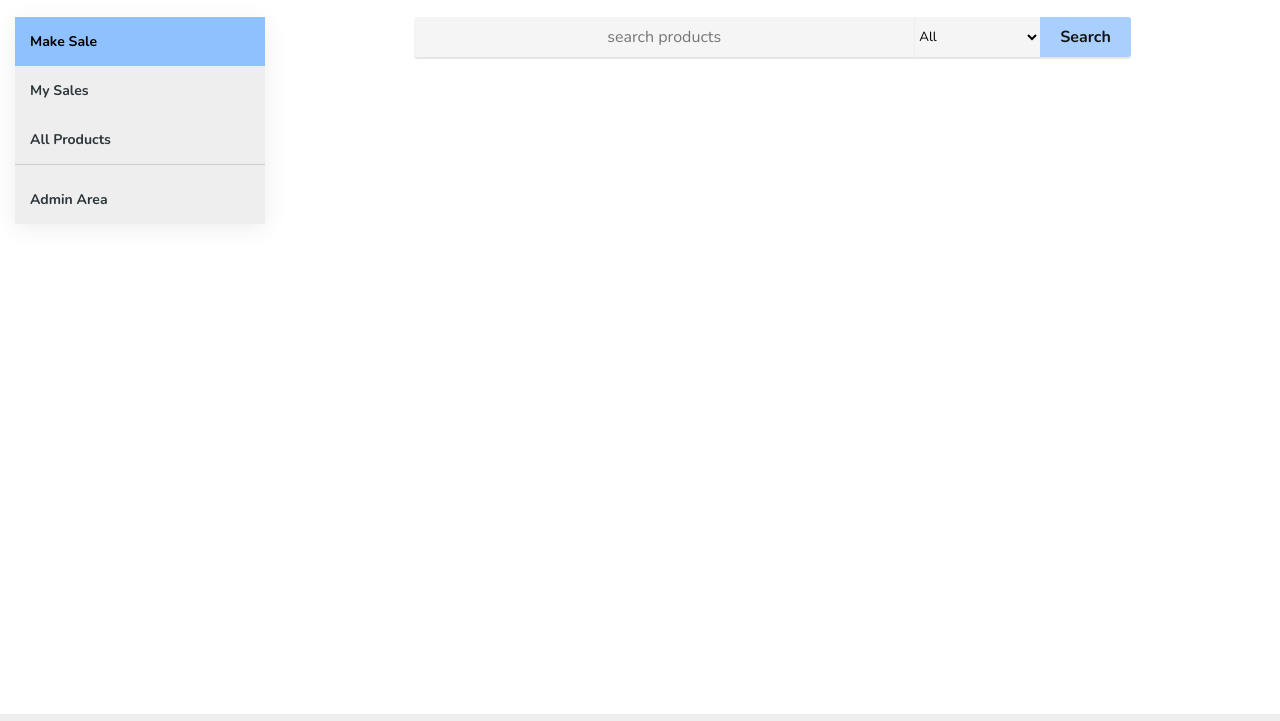
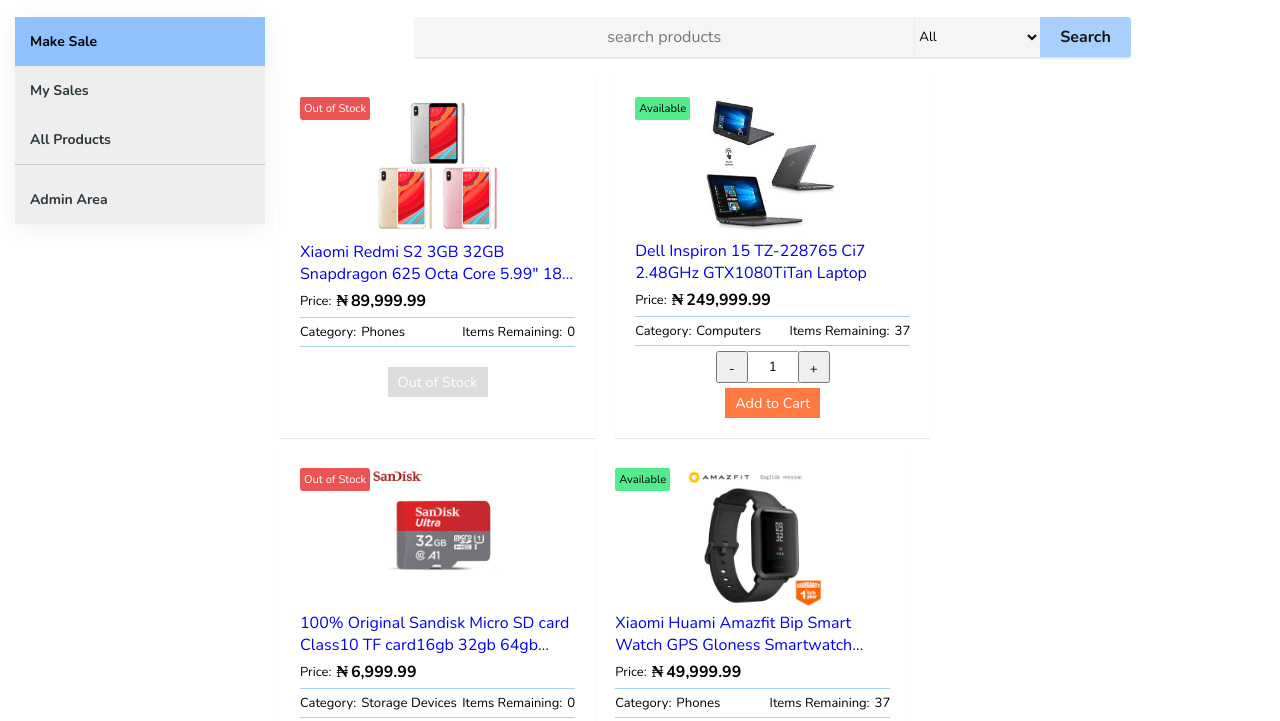
Before and after one commit to jesseinit/store-manager-backend, a plain HTML site: page ui/make-sale.html in a window 1280 px wide. Shown: the part 48-769 px from the top of the page. Drawn offline with nearby package versions, Linux system fonts and the light colour scheme.

Commit message:
Implement LFA feedback on make sale page.

```diff
--- a/ui/css/app.css
+++ b/ui/css/app.css
@@ -275,7 +275,7 @@
 #site-main .main .products .in-stock::before {
   position: absolute;
   content: 'Available';
-  padding: 2px;
+  padding: 4px;
   border-radius: 2px;
   font-size: 0.7rem;
   background: #54ea8e;
@@ -285,7 +285,7 @@
   position: absolute;
   content: 'Out of Stock';
   z-index: 2;
-  padding: 2px;
+  padding: 4px;
   border-radius: 2px 3px;
   font-size: 0.7rem;
   color: #fff;
@@ -293,7 +293,7 @@
 }
 
 #site-main .main .products .out-stock button:disabled {
-  background: #000;
+  background: #dedbdb;
   cursor: not-allowed;
   margin-top: 20px;
 }
--- a/ui/make-sale.html
+++ b/ui/make-sale.html
@@ -52,6 +52,83 @@
           <input type="submit" class="search__submit" value="Search">
         </form>
       </section>
+      <h3 class="no-result"></h3>
+      <section class="products">
+        <div class="product out-stock">
+          <img class="product__image" src="./img/phone.jpg" alt="product-image">
+          <div class="product__details">
+            <a class="product__name" href="./view-product.html">Xiaomi Redmi S2 3GB 32GB Snapdragon 625 Octa Core 5.99"
+              18:9 Full Screen
+              Dual Camera 12MP+5MP Smartphone</a>
+            <p class="product__price"><span class="currency">₦</span>89,999.99</p>
+            <div class="product__stkInfo">
+              <p class="product__cat">Phones</p>
+              <p class="product__stock">0</p>
+            </div>
+            <div class="amt">
+              <span class="amt-decrease">-</span><input class="product__qty" type="text" value="0" maxlength="4" /><span
+                class="amt-increase">+</span>
+            </div>
+          </div>
+          <button disabled class="product__addCart">Out of Stock</button>
+        </div>
+        <div class="product in-stock">
+          <img class="product__image" src="./img/laptop.jpg" alt="product-image">
+          <div class="product__details">
+            <a class="product__name" href="./view-product.html">Dell Inspiron 15 TZ-228765 Ci7 2.48GHz GTX1080TiTan
+              Laptop</a>
+            <p class="product__price"><span class="currency">₦</span>249,999.99</p>
+            <div class="product__stkInfo">
+              <p class="product__cat">Computers</p>
+              <p class="product__stock">37</p>
+            </div>
+            <div class="amt">
+              <button class="amt-decrease">-</button><input class="product__qty" type="text" value="1" maxlength="4" /><button
+                class="amt-increase">+</button>
+            </div>
+          </div>
+          <button class="product__addCart">Add to Cart</button>
+        </div>
+        <div class="product out-stock">
+          <img class="product__image" src="./img/memcard.jpg" alt="product-image">
+          <div class="product__details">
+            <a class="product__name" href="#">100% Original Sandisk Micro SD card Class10 TF card16gb 32gb 64gb 128gb
+              80Mb/s memory card for samrtphone and table PC
+            </a>
+            <p class="product__price"><span class="currency">₦</span>6,999.99</p>
+            <div class="product__stkInfo">
+              <p class="product__cat">Storage Devices</p>
+              <p class="product__stock">0</p>
+            </div>
+            <div class="amt">
+              <span class="amt-decrease">-</span><input class="product__qty" type="text" value="0" maxlength="4" /><span
+                class="amt-increase">+</span>
+            </div>
+          </div>
+          <button disabled class="product__addCart">Out of Stock</button>
+        </div>
+        <div class="product in-stock">
+          <img class="product__image" src="./img/watch.jpg" alt="product-image">
+          <div class="product__details">
+            <a class="product__name" href="#">Xiaomi Huami Amazfit Bip Smart Watch GPS Gloness Smartwatch Smart-watch
+              Watchs 45 Days Standby for Phone MI8 IOS</a>
+            <p class="product__price"><span class="currency">₦</span>49,999.99</p>
+            <div class="product__stkInfo">
+              <p class="product__cat">Phones</p>
+              <p class="product__stock">37</p>
+            </div>
+            <div class="amt">
+              <button class="amt-decrease">-</button><input class="product__qty" type="text" value="1" maxlength="4" /><button
+                class="amt-increase">+</button>
+            </div>
+          </div>
+          <button class="product__addCart">Add to Cart</button>
+        </div>
+      </section>
+      <section class="pagination">
+        <button class="pagination__prev">Previous Page</button>
+        <button class="pagination__next">Next Page</button>
+      </section>
     </section>
   </main>
   <footer id="site-footer">
```
Also changed, not shown: 1 other file.
